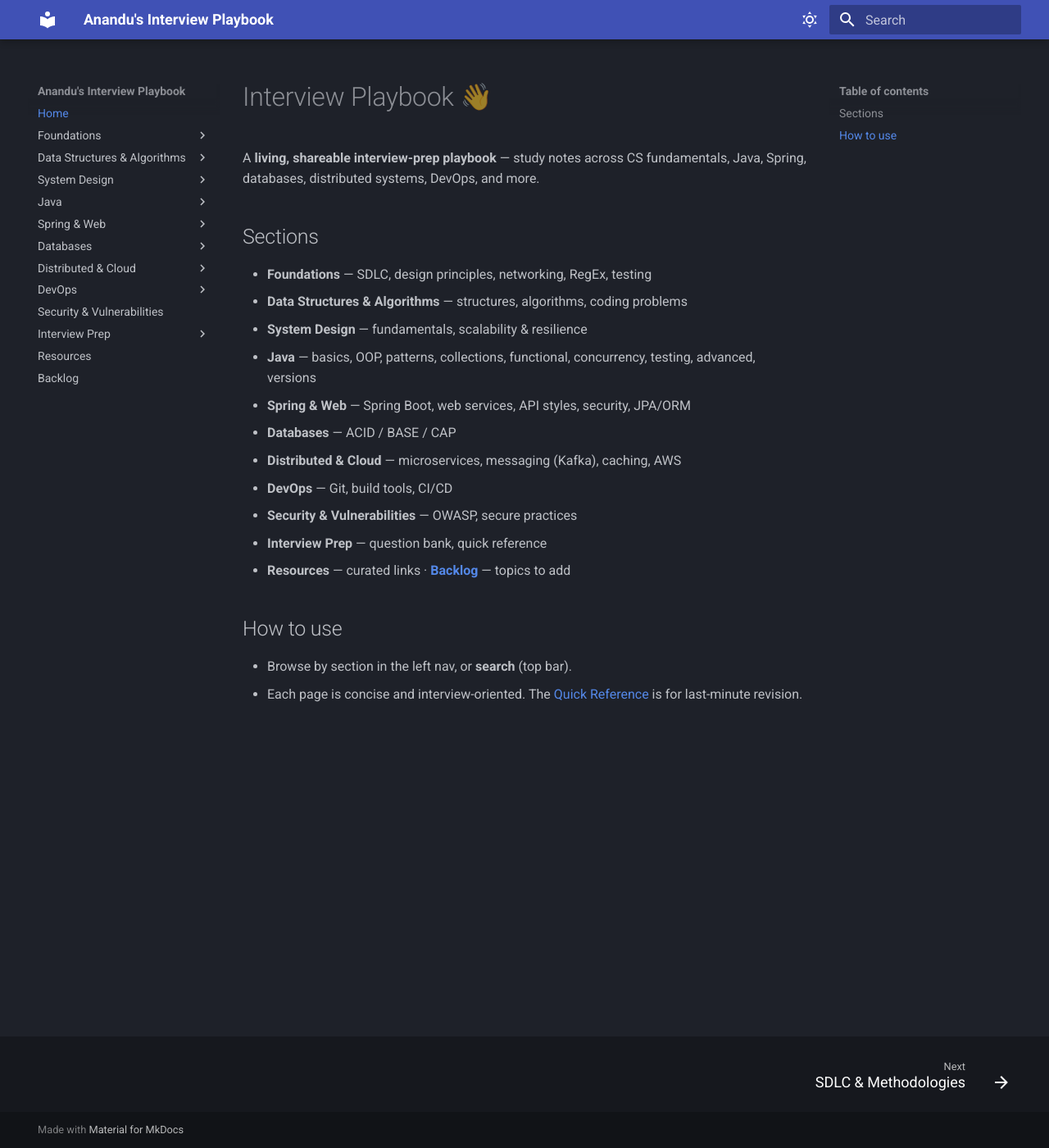
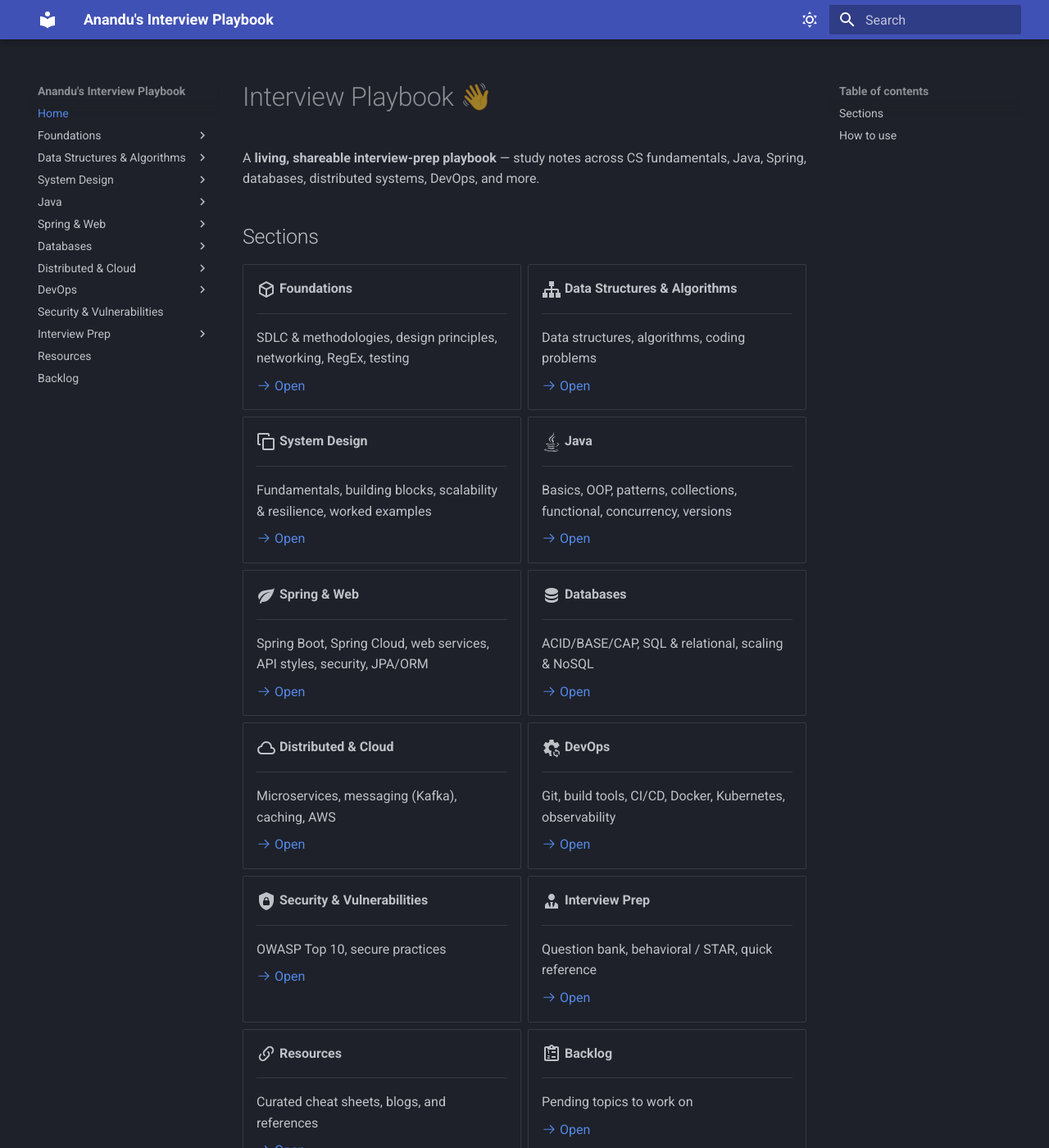
Before and after one commit to ananduvt/anandu-interview-playbook, an MkDocs documentation site: the page built from docs/index.md, in a window 1280 px wide and 1400 px high. Shown: the whole window at 82% size. Built offline with MkDocs 1.6.1 and Material for MkDocs 9.7.7, drawn with Linux system fonts in a browser that asks for light colours; some of the changed text lies outside the part shown.

Commit message:
Clickable card homepage + Material icons (mobile-friendly)

```diff
--- a/docs/index.md
+++ b/docs/index.md
@@ -4,18 +4,107 @@ A **living, shareable interview-prep playbook** — study notes across CS fundam
 databases, distributed systems, DevOps, and more.
 
 ## Sections
-- **Foundations** — SDLC, design principles, networking, RegEx, testing
-- **Data Structures & Algorithms** — structures, algorithms, coding problems
-- **System Design** — fundamentals, scalability & resilience
-- **Java** — basics, OOP, patterns, collections, functional, concurrency, testing, advanced, versions
-- **Spring & Web** — Spring Boot, web services, API styles, security, JPA/ORM
-- **Databases** — ACID / BASE / CAP
-- **Distributed & Cloud** — microservices, messaging (Kafka), caching, AWS
-- **DevOps** — Git, build tools, CI/CD
-- **Security & Vulnerabilities** — OWASP, secure practices
-- **Interview Prep** — question bank, quick reference
-- **Resources** — curated links · **[Backlog](backlog.md)** — topics to add
+
+<div class="grid cards" markdown>
+
+-   :material-cube-outline:{ .lg .middle } **Foundations**
+
+    ---
+
+    SDLC & methodologies, design principles, networking, RegEx, testing
+
+    [:octicons-arrow-right-24: Open](foundations/sdlc.md)
+
+-   :material-sitemap:{ .lg .middle } **Data Structures & Algorithms**
+
+    ---
+
+    Data structures, algorithms, coding problems
+
+    [:octicons-arrow-right-24: Open](dsa/data-structures.md)
+
+-   :material-vector-arrange-below:{ .lg .middle } **System Design**
+
+    ---
+
+    Fundamentals, building blocks, scalability & resilience, worked examples
+
+    [:octicons-arrow-right-24: Open](system-design/fundamentals.md)
+
+-   :fontawesome-brands-java:{ .lg .middle } **Java**
+
+    ---
+
+    Basics, OOP, patterns, collections, functional, concurrency, versions
+
+    [:octicons-arrow-right-24: Open](java/basics.md)
+
+-   :material-leaf:{ .lg .middle } **Spring & Web**
+
+    ---
+
+    Spring Boot, Spring Cloud, web services, API styles, security, JPA/ORM
+
+    [:octicons-arrow-right-24: Open](spring-web/spring-boot.md)
+
+-   :material-database:{ .lg .middle } **Databases**
+
+    ---
+
+    ACID/BASE/CAP, SQL & relational, scaling & NoSQL
+
+    [:octicons-arrow-right-24: Open](databases/index.md)
+
+-   :material-cloud-outline:{ .lg .middle } **Distributed & Cloud**
+
+    ---
+
+    Microservices, messaging (Kafka), caching, AWS
+
+    [:octicons-arrow-right-24: Open](distributed-cloud/principles.md)
+
+-   :material-cog-sync:{ .lg .middle } **DevOps**
+
+    ---
+
+    Git, build tools, CI/CD, Docker, Kubernetes, observability
+
+    [:octicons-arrow-right-24: Open](devops/git.md)
+
+-   :material-shield-lock:{ .lg .middle } **Security & Vulnerabilities**
+
+    ---
+
+    OWASP Top 10, secure practices
+
+    [:octicons-arrow-right-24: Open](security/index.md)
+
+-   :material-account-tie:{ .lg .middle } **Interview Prep**
+
+    ---
+
+    Question bank, behavioral / STAR, quick reference
+
+    [:octicons-arrow-right-24: Open](interview-prep/question-bank.md)
+
+-   :material-link-variant:{ .lg .middle } **Resources**
+
+    ---
+
+    Curated cheat sheets, blogs, and references
+
+    [:octicons-arrow-right-24: Open](resources/index.md)
+
+-   :material-clipboard-list-outline:{ .lg .middle } **Backlog**
+
+    ---
+
+    Pending topics to work on
+
+    [:octicons-arrow-right-24: Open](backlog.md)
+
+</div>
 
 ## How to use
-- Browse by section in the left nav, or **search** (top bar).
+- Tap a card above, browse the left nav, or use **search** (top bar).
 - Each page is concise and interview-oriented. The [Quick Reference](interview-prep/quick-reference.md) is for last-minute revision.
--- a/mkdocs.yml
+++ b/mkdocs.yml
@@ -39,6 +39,9 @@ markdown_extensions:
         - name: mermaid
           class: mermaid
           format: !!python/name:pymdownx.superfences.fence_code_format
+  - pymdownx.emoji:
+      emoji_index: !!python/name:material.extensions.emoji.twemoji
+      emoji_generator: !!python/name:material.extensions.emoji.to_svg
 
 plugins:
   - search
```
